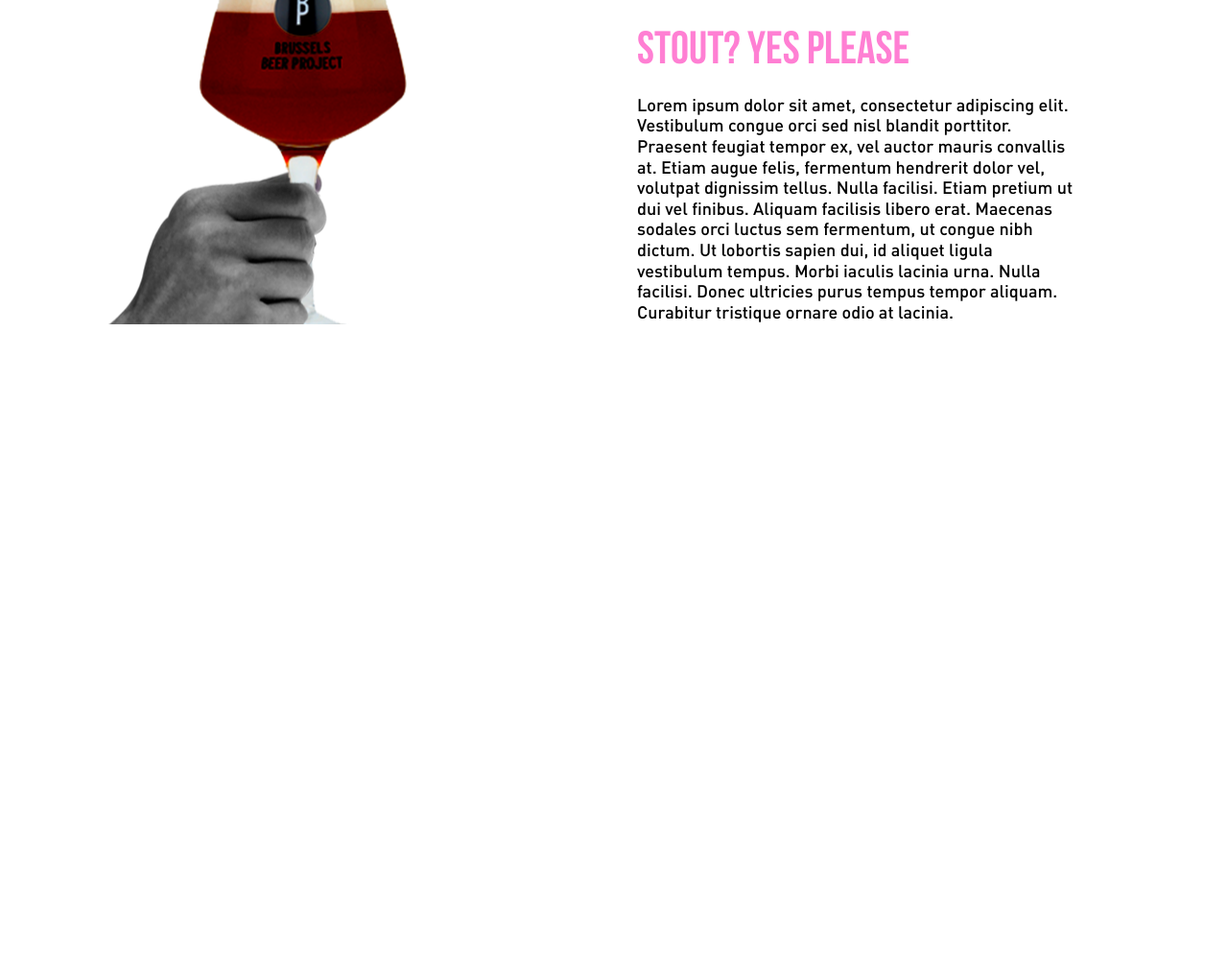
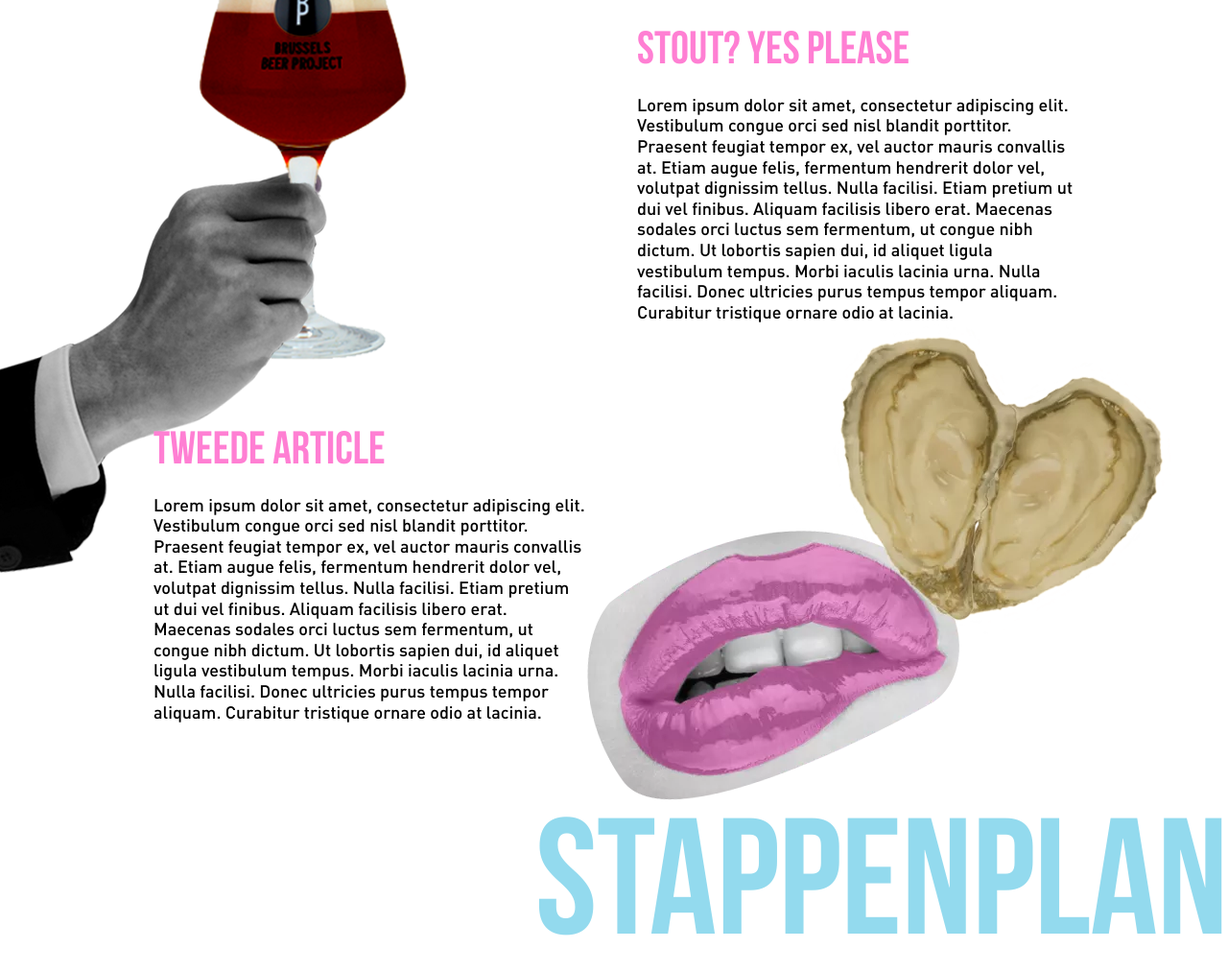
Before and after one commit to ricoborghshowest/maIII, a website built with webpack: page src/index.html in a window 1280 px wide. Shown: the part 836-1849 px from the top of the page at 96% size. Before the commit the page ends 1174 px from the top, so only its background shows below. Built offline with nearby package versions, Linux system fonts and the light colour scheme; some packages are replaced by stand-ins of ours.

Commit message:
Section 2 completed

```diff
--- a/src/css/style.css
+++ b/src/css/style.css
@@ -46,6 +46,9 @@ h2{
   padding: 2.5rem 0;
 }
 
+.text-right{
+  text-align: right;
+}
 
 .container{
   max-width: 960px;
@@ -55,6 +58,12 @@ h2{
 #combo{
   display: flex;
   justify-content: flex-end;
+}
+
+.text-image{
+  display: flex;
+  justify-content: space-between;
+  align-items: center;
 }
 
 /* HEADER */
@@ -122,3 +131,7 @@ main{
 .text-block{
   width: 47.5%;
 }
+
+.move-right{
+  margin-right: -10rem;
+}
--- a/src/index.html
+++ b/src/index.html
@@ -38,12 +38,26 @@
   </header>
   <main>
     <h1>De Combo</h1>
-    <section id="combo" class="container">
+    <section id="combo" class="container image-text">
       <article class="text-block">
         <h2>Stout? Yes please</h2>
         <p>Lorem ipsum dolor sit amet, consectetur adipiscing elit. Vestibulum congue orci sed nisl blandit porttitor. Praesent feugiat tempor ex, vel auctor mauris convallis at. Etiam augue felis, fermentum hendrerit dolor vel, volutpat dignissim tellus. Nulla facilisi. Etiam pretium ut dui vel finibus. Aliquam facilisis libero erat. Maecenas sodales orci luctus sem fermentum, ut congue nibh dictum. Ut lobortis sapien dui, id aliquet ligula vestibulum tempus. Morbi iaculis lacinia urna. Nulla facilisi. Donec ultricies purus tempus tempor aliquam. Curabitur tristique ornare odio at lacinia.</p>
       </article>
     </section>
+    <section class="container text-image">
+      <article class="text-block">
+        <h2>Tweede article</h2>
+        <p>Lorem ipsum dolor sit amet, consectetur adipiscing elit. Vestibulum congue orci sed nisl blandit porttitor. Praesent feugiat tempor ex, vel auctor mauris convallis at. Etiam augue felis, fermentum hendrerit dolor vel, volutpat dignissim tellus. Nulla facilisi. Etiam pretium ut dui vel finibus. Aliquam facilisis libero erat. Maecenas sodales orci luctus sem fermentum, ut congue nibh dictum. Ut lobortis sapien dui, id aliquet ligula vestibulum tempus. Morbi iaculis lacinia urna. Nulla facilisi. Donec ultricies purus tempus tempor aliquam. Curabitur tristique ornare odio at lacinia.</p>
+      </article>
+      <picture class="move-right">
+        <source type="image/webp" srcset="assets/img/afrodisiac.webp" />
+        <img src="assets/img/afrodisiac.png" alt="Afrodisiac" />
+      </picture>
+    </section>
+    <h1 class="text-right">Stappenplan</h1>
+    <section id="stappenplan">
+
+    </section>
   </main>
 </body>
 </html>
```
